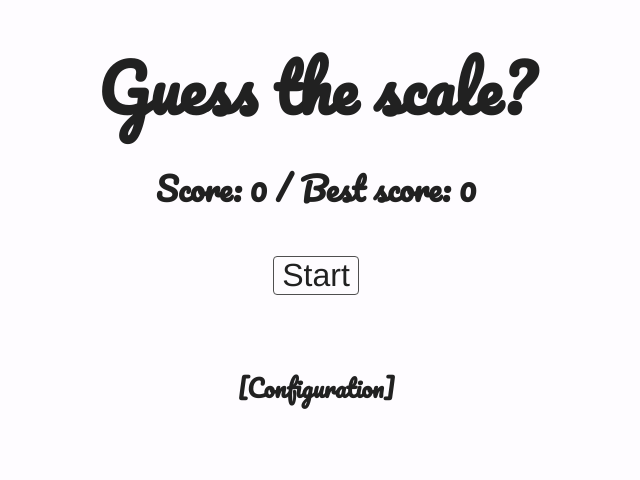
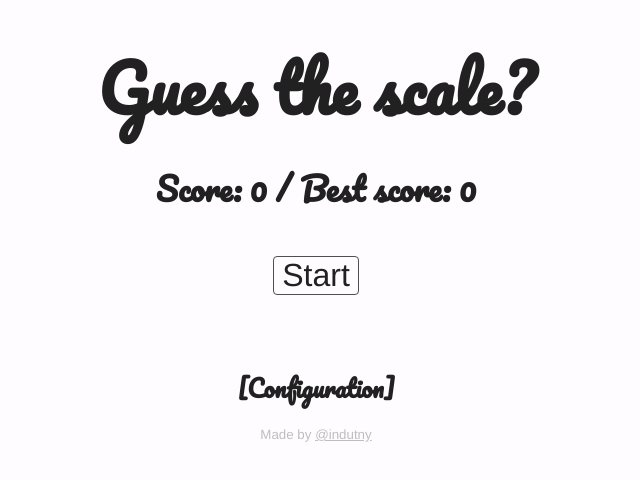
Before and after one commit to indutny/guess-the-scale, a Vue app: page / in a window 1280 px wide. Shown: the top 480 px of the page, without its empty margins (324-964 px from the left). Built offline with nearby package versions, Linux system fonts and the light colour scheme.

Commit message:
app: save

```diff
--- a/src/App.vue
+++ b/src/App.vue
@@ -3,6 +3,15 @@
     <h1>Guess the scale?</h1>
 
     <Player/>
+
+    <footer>
+      <small>
+        Made by
+        <a href="https://github.com/indutny/guess-the-scale" target="_blank">
+          @indutny
+        </a>
+      </small>
+    </footer>
   </div>
 </template>
 
@@ -63,4 +72,12 @@ body {
   margin: 0 auto;
   max-width: 640px;
 }
+
+footer {
+  margin-top: 1rem;
+}
+
+footer small, footer a {
+  color: #bebdbf;
+}
 </style>
```
